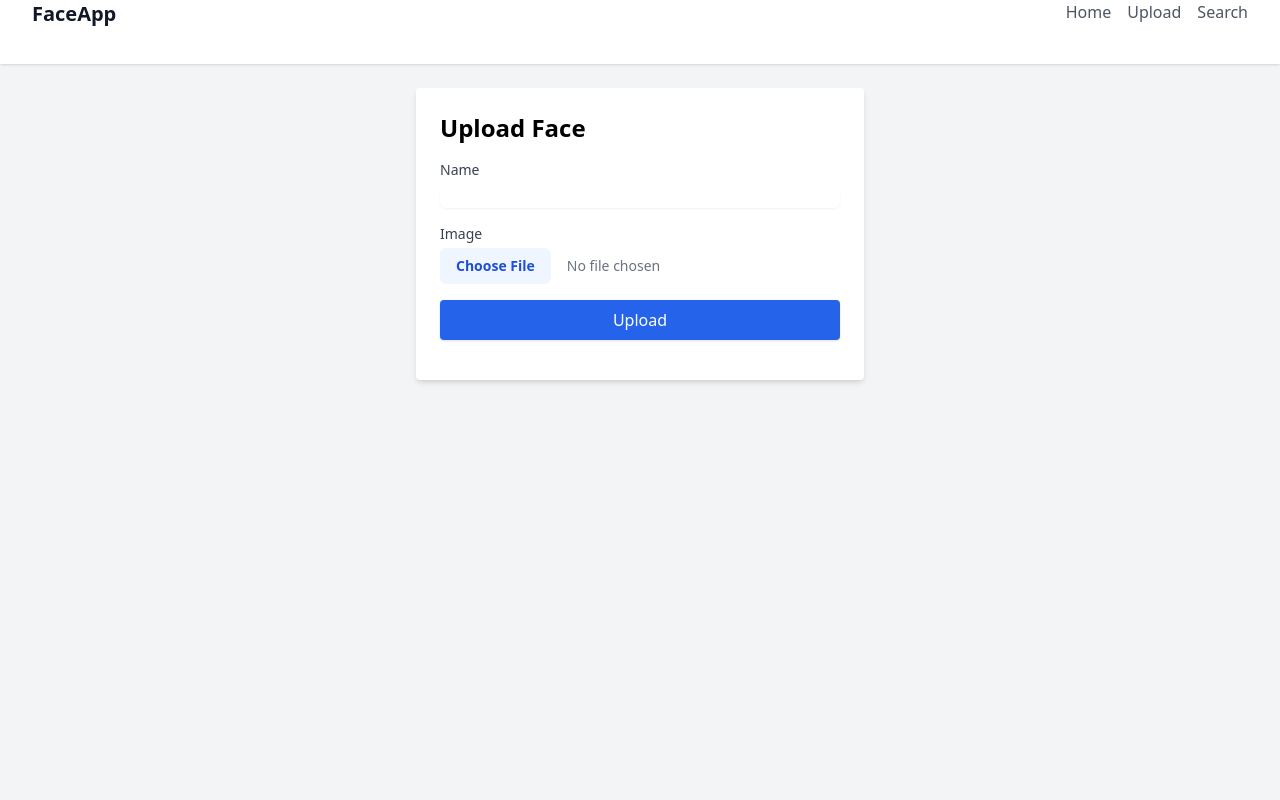
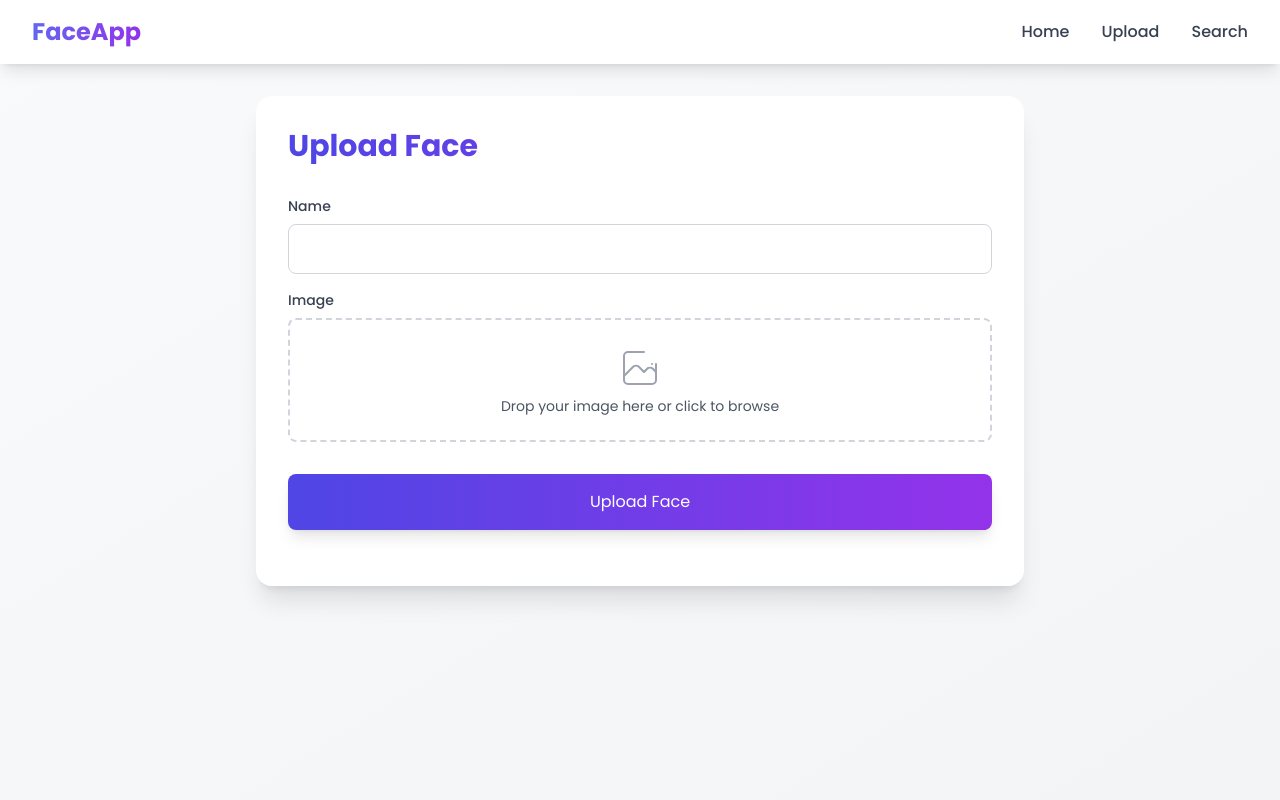
Before and after one commit to imamulikhlas/AlbumPeopleChecker, a Flask app: page /upload in a window 1280 px wide. Run offline with Flask 3, Linux system fonts and the light colour scheme; parts of the project's set-up code (start-up, migrations or seed data) failed here and were passed over; some libraries are stand-ins or nearby versions.

Commit message:
Make New UI

```diff
--- a/Python/app.py
+++ b/Python/app.py
@@ -11,11 +11,14 @@ from werkzeug.utils import secure_filename
 from functools import lru_cache
 import logging
 from mysql.connector import pooling
+from dotenv import load_dotenv
 
+# Load environment variables dari file .env
+load_dotenv()
 
 # Konfigurasi
-UPLOAD_DIR = "Python/static/images_upload"
-SEARCH_DIR = "Python/static/images_search"
+UPLOAD_DIR = os.getenv("DB_HOST")
+SEARCH_DIR = os.getenv("SEARCH_DIR")
 ALLOWED_EXTENSIONS = {'png', 'jpg', 'jpeg'}
 MAX_FILE_SIZE = 5 * 1024 * 1024  # 10MB
 MAX_IMAGE_DIMENSION = 1920  # Maximum width/height in pixels
@@ -30,12 +33,12 @@ logger = logging.getLogger(__name__)
 
 # Konfigurasi koneksi pool database
 dbconfig = {
-    "host": "localhost",
-    "user": "root",
-    "password": "password",
-    "database": "face_recognition",
-    "pool_name": "mypool",
-    "pool_size": 5
+    "host": os.getenv("DB_HOST"),
+    "user": os.getenv("DB_USER"),
+    "password": os.getenv("DB_PASSWORD"),
+    "database": os.getenv("DB_NAME"),
+    "pool_name": os.getenv("DB_POOL_NAME"),
+    "pool_size": int(os.getenv("DB_POOL_SIZE", 5))  # Default 5 jika tidak diset
 }
 
 try:
@@ -136,7 +139,7 @@ def save_face_to_db(name: str, encoding: Any, file_name: str) -> None:
         conn.close()
 
 # Constants
-ITEMS_PER_PAGE = 5  # Jumlah item per halaman
+ITEMS_PER_PAGE = int(os.getenv("ITEMS_PER_PAGE"))  # Jumlah item per halaman
 
 def prepare_paginated_response(matches: List[Dict[str, Any]], page: int = 1) -> Dict[str, Any]:
     """
@@ -170,7 +173,7 @@ def prepare_paginated_response(matches: List[Dict[str, Any]], page: int = 1) ->
 
 @app.route("/add_known_face", methods=["POST"])
 def add_known_face():
-    """Add new face endpoint with improved validation and error handling."""
+    """Add new face endpoint that supports multiple faces in one image."""
     try:
         if 'name' not in request.form:
             return jsonify({"error": "Name is required"}), 400
@@ -195,28 +198,37 @@ def add_known_face():
         try:
             # Verify face encoding
             image = face_recognition.load_image_file(file_path)
-            encodings = face_recognition.face_encodings(image)
+            face_locations = face_recognition.face_locations(image)
+            encodings = face_recognition.face_encodings(image, face_locations)
 
             if not encodings:
                 os.remove(file_path)
                 return jsonify({"error": "No face detected in the uploaded image"}), 400
 
-            if len(encodings) > 1:
-                os.remove(file_path)
-                return jsonify({"error": "Multiple faces detected. Please upload an image with only one face"}), 400
+            # Save each face detected in the image
+            saved_faces = []
+            for i, encoding in enumerate(encodings):
+                # Generate a unique name for each face if multiple faces
+                face_name = f"{name}" if len(encodings) == 1 else f"{name}_{i+1}"
 
-            # Save to database
-            save_face_to_db(name, encodings[0], new_file_name)
+                # Save to database
+                save_face_to_db(face_name, encoding, new_file_name)
+                saved_faces.append(face_name)
 
             return jsonify({
-                "message": f"{name} added successfully!",
-                "file_name": new_file_name
+                "message": f"Successfully added {len(saved_faces)} faces!",
+                "details": {
+                    "file_name": new_file_name,
+                    "faces_detected": len(saved_faces),
+                    "saved_names": saved_faces
+                }
             }), 200
 
         except Exception as e:
             # Clean up file if processing fails
             if os.path.exists(file_path):
                 os.remove(file_path)
+            logger.error(f"Error processing image: {str(e)}")
             raise
 
     except Exception as e:
@@ -225,13 +237,17 @@ def add_known_face():
 
 @app.route("/find_face", methods=["POST"])
 def find_face():
-    """Find face endpoint with pagination."""
+    """Find face endpoint with pagination and improved similarity threshold."""
     try:
         if 'file' not in request.files:
             return jsonify({"error": "File is required"}), 400
 
         file = request.files['file']
         page = int(request.form.get('page', 1))  # Get requested page
+
+        # Threshold untuk similarity (0.0 - 1.0)
+        # Semakin tinggi nilai threshold, semakin ketat matching-nya
+        SIMILARITY_THRESHOLD = 0.5  # Sesuaikan nilai ini sesuai kebutuhan
 
         is_valid, error_message = validate_image_file(file)
         if not is_valid:
@@ -255,21 +271,39 @@ def find_face():
 
             # Get face matches
             known_encodings, known_names, file_names = load_faces_from_db()
-            results = face_recognition.compare_faces(known_encodings, uploaded_encodings[0], tolerance=0.6)
+            results = face_recognition.compare_faces(known_encodings, uploaded_encodings[0], tolerance=0.4)  # Menurunkan tolerance untuk matching yang lebih ketat
             face_distances = face_recognition.face_distance(known_encodings, uploaded_encodings[0])
 
-            matches = [
-                {
-                    "name": known_names[i],
-                    "similarity_score": round(1 - distance, 2),
-                    "file_name": file_names[i]
-                }
-                for i, (match, distance) in enumerate(zip(results, face_distances))
-                if match
-            ]
+            matches = []
+            for i, (match, distance) in enumerate(zip(results, face_distances)):
+                similarity_score = round(1 - distance, 2)
+                # Hanya tambahkan ke matches jika similarity score melebihi threshold
+                if match and similarity_score >= SIMILARITY_THRESHOLD:
+                    matches.append({
+                        "name": known_names[i],
+                        "similarity_score": similarity_score,
+                        "file_name": file_names[i],
+                        "confidence_level": get_confidence_level(similarity_score)  # Fungsi baru untuk kategorisasi
+                    })
 
             # Sort matches by similarity score
             matches.sort(key=lambda x: x['similarity_score'], reverse=True)
+
+            # Jika tidak ada matches yang memenuhi threshold
+            if not matches:
+                return jsonify({
+                    "match": False,
+                    "message": "No faces found with sufficient similarity score",
+                    "matches": [],
+                    "pagination": {
+                        "current_page": 1,
+                        "total_pages": 0,
+                        "total_items": 0,
+                        "items_per_page": ITEMS_PER_PAGE,
+                        "has_next": False,
+                        "has_prev": False
+                    }
+                })
 
             # Prepare paginated response
             response_data = prepare_paginated_response(matches, page)
@@ -283,6 +317,19 @@ def find_face():
     except Exception as e:
         logger.error(f"Error in find_face: {str(e)}")
         return jsonify({"error": "Internal server error"}), 500
+
+def get_confidence_level(similarity_score: float) -> str:
+    """
+    Mengkategorikan similarity score ke dalam level kepercayaan.
+    """
+    if similarity_score >= 0.85:
+        return "Very High"
+    elif similarity_score >= 0.75:
+        return "High"
+    elif similarity_score >= 0.65:
+        return "Medium"
+    else:
+        return "Low"
 
 # Routes
 @app.route("/")
--- a/Python/static/js/script.js
+++ b/Python/static/js/script.js
@@ -205,6 +205,51 @@ const renderPagination = (pagination, containerId) => {
     `;
 };
 
+// // Render search results
+// const renderSearchResults = (results) => {
+//     const resultsDiv = document.getElementById('searchResults');
+//     if (!resultsDiv) return;
+
+//     if (results.match) {
+//         resultsDiv.innerHTML = `
+//             <div class="mt-6">
+//                 <h3 class="text-lg font-semibold mb-4">
+//                     Found ${results.pagination.total_items} match${results.pagination.total_items > 1 ? 'es' : ''}
+//                     (Showing page ${results.pagination.current_page} of ${results.pagination.total_pages})
+//                 </h3>
+//                 <div class="space-y-4">
+//                     ${results.matches.map(match => `
+//                         <div class="bg-white rounded-lg shadow-md p-4 flex items-center space-x-4 hover:shadow-lg transition-shadow duration-300">
+//                             <img src="/static/images_upload/${match.file_name}"
+//                                  alt="${match.name}"
+//                                  class="w-16 h-16 rounded-full object-cover border-2 border-blue-500">
+//                             <div class="flex-1">
+//                                 <h4 class="font-semibold text-lg text-gray-900">${match.name}</h4>
+//                                 <div class="flex items-center mt-2">
+//                                     <div class="flex-1 bg-gray-200 rounded-full h-2">
+//                                         <div class="bg-blue-600 rounded-full h-2 transition-all duration-500"
+//                                              style="width: ${match.similarity_score * 100}%"></div>
+//                                     </div>
+//                                     <span class="ml-2 text-sm text-gray-600 font-medium">
+//                                         ${(match.similarity_score * 100).toFixed(1)}%
+//                                     </span>
+//                                 </div>
+//                             </div>
+//                         </div>
+//                     `).join('')}
+//                 </div>
+//                 <div id="paginationControls" class="mt-6"></div>
+//             </div>
+//         `;
+
+//         // Render pagination controls
+//         renderPagination(results.pagination, 'paginationControls');
+//     } else {
+//         showMessage('searchResults', results.message || 'No matching faces found.', 'info');
+//     }
+// };
+
+// Render search results
 // Render search results
 const renderSearchResults = (results) => {
     const resultsDiv = document.getElementById('searchResults');
@@ -217,25 +262,15 @@ const renderSearchResults = (results) => {
                     Found ${results.pagination.total_items} match${results.pagination.total_items > 1 ? 'es' : ''}
                     (Showing page ${results.pagination.current_page} of ${results.pagination.total_pages})
                 </h3>
-                <div class="space-y-4">
-                    ${results.matches.map(match => `
-                        <div class="bg-white rounded-lg shadow-md p-4 flex items-center space-x-4 hover:shadow-lg transition-shadow duration-300">
+                <div class="grid grid-cols-1 sm:grid-cols-2 md:grid-cols-3 lg:grid-cols-4 gap-4">
+                    ${results.matches.map((match, index) => `
+                        <figure class="text-center">
                             <img src="/static/images_upload/${match.file_name}"
                                  alt="${match.name}"
-                                 class="w-16 h-16 rounded-full object-cover border-2 border-blue-500">
-                            <div class="flex-1">
-                                <h4 class="font-semibold text-lg text-gray-900">${match.name}</h4>
-                                <div class="flex items-center mt-2">
-                                    <div class="flex-1 bg-gray-200 rounded-full h-2">
-                                        <div class="bg-blue-600 rounded-full h-2 transition-all duration-500"
-                                             style="width: ${match.similarity_score * 100}%"></div>
-                                    </div>
-                                    <span class="ml-2 text-sm text-gray-600 font-medium">
-                                        ${(match.similarity_score * 100).toFixed(1)}%
-                                    </span>
-                                </div>
-                            </div>
-                        </div>
+                                 class="w-full h-48 object-cover rounded-lg shadow-md cursor-pointer"
+                                 onclick="viewImage('/static/images_upload/${match.file_name}', '${match.name}')">
+                            <figcaption class="mt-2 text-sm text-gray-700">${match.name}</figcaption>
+                        </figure>
                     `).join('')}
                 </div>
                 <div id="paginationControls" class="mt-6"></div>
@@ -248,6 +283,48 @@ const renderSearchResults = (results) => {
         showMessage('searchResults', results.message || 'No matching faces found.', 'info');
     }
 };
+
+// Function to view image
+const viewImage = (imageUrl, imageName) => {
+    const modalContainer = document.getElementById('imageModal');
+    if (!modalContainer) return;
+
+    modalContainer.innerHTML = `
+        <div class="fixed inset-0 bg-black bg-opacity-50 flex items-center justify-center z-50">
+            <div class="bg-white rounded-lg shadow-lg overflow-hidden w-11/12 md:w-1/2">
+                <button
+                    class="absolute top-2 right-2 bg-red-500 text-white rounded-full p-1 hover:bg-red-600 transition duration-200"
+                    onclick="closeImageModal()">
+                    <svg class="w-5 h-5" fill="none" stroke="currentColor" viewBox="0 0 24 24">
+                        <path stroke-linecap="round" stroke-linejoin="round" stroke-width="2" d="M6 18L18 6M6 6l12 12"/>
+                    </svg>
+                </button>
+                <img src="${imageUrl}" alt="${imageName}" class="w-full object-contain">
+                <div class="p-4 text-center">
+                    <h3 class="text-lg font-semibold">${imageName}</h3>
+                </div>
+            </div>
+        </div>
+    `;
+};
+
+// Function to close the modal
+const closeImageModal = () => {
+    const modalContainer = document.getElementById('imageModal');
+    if (modalContainer) {
+        modalContainer.innerHTML = '';
+    }
+};
+
+// Initialize container for modal
+document.addEventListener('DOMContentLoaded', () => {
+    if (!document.getElementById('imageModal')) {
+        const modalDiv = document.createElement('div');
+        modalDiv.id = 'imageModal';
+        document.body.appendChild(modalDiv);
+    }
+});
+
 
 // Change page function
 const changePage = async (page) => {
--- a/Python/templates/base.html
+++ b/Python/templates/base.html
@@ -5,23 +5,58 @@
     <meta name="viewport" content="width=device-width, initial-scale=1.0">
     <title>Face Recognition App</title>
     <script src="https://cdn.tailwindcss.com"></script>
+    <link href="https://fonts.googleapis.com/css2?family=Poppins:wght@300;400;500;600;700&display=swap" rel="stylesheet">
+    <script src="https://unpkg.com/aos@2.3.1/dist/aos.js"></script>
+    <link href="https://unpkg.com/aos@2.3.1/dist/aos.css" rel="stylesheet">
+    <style>
+        body {
+            font-family: 'Poppins', sans-serif;
+        }
+        .gradient-bg {
+            background: linear-gradient(135deg, #6366f1 0%, #a855f7 100%);
+        }
+        .glass-effect {
+            background: rgba(255, 255, 255, 0.95);
+            backdrop-filter: blur(10px);
+        }
+        .hover-scale {
+            transition: transform 0.3s ease;
+        }
+        .hover-scale:hover {
+            transform: scale(1.02);
+        }
+    </style>
 </head>
-<body class="bg-gray-100">
-    <nav class="bg-white shadow">
+<body class="bg-gradient-to-br from-gray-50 to-gray-100 min-h-screen">
+    <!-- Animated Navigation -->
+    <nav class="glass-effect fixed w-full shadow-lg z-50">
         <div class="max-w-7xl mx-auto px-4 sm:px-6 lg:px-8">
-            <div class="flex justify-between h-16">
-                <a href="{{ url_for('home') }}" class="text-xl font-bold text-gray-900">FaceApp</a>
-                <div class="flex space-x-4">
-                    <a href="{{ url_for('home') }}" class="text-gray-600 hover:text-gray-900">Home</a>
-                    <a href="{{ url_for('upload') }}" class="text-gray-600 hover:text-gray-900">Upload</a>
-                    <a href="{{ url_for('search') }}" class="text-gray-600 hover:text-gray-900">Search</a>
+            <div class="flex justify-between items-center h-16">
+                <a href="{{ url_for('home') }}" class="flex items-center space-x-2">
+                    <span class="text-2xl font-bold bg-clip-text text-transparent bg-gradient-to-r from-indigo-500 to-purple-600">
+                        FaceApp
+                    </span>
+                </a>
+                <div class="flex space-x-8">
+                    <a href="{{ url_for('home') }}" class="text-gray-700 hover:text-indigo-600 font-medium transition-colors">Home</a>
+                    <a href="{{ url_for('upload') }}" class="text-gray-700 hover:text-indigo-600 font-medium transition-colors">Upload</a>
+                    <a href="{{ url_for('search') }}" class="text-gray-700 hover:text-indigo-600 font-medium transition-colors">Search</a>
                 </div>
             </div>
         </div>
     </nav>
-    <div class="container mx-auto mt-6">
+
+    <!-- Main Content with top padding for fixed nav -->
+    <div class="container mx-auto pt-24 px-4 sm:px-6 lg:px-8">
         {% block content %}{% endblock %}
     </div>
     <script src="{{ url_for('static', filename='js/script.js') }}"></script>
+
+    <script>
+        AOS.init({
+            duration: 800,
+            once: true
+        });
+    </script>
 </body>
 </html>
--- a/Python/templates/upload.html
+++ b/Python/templates/upload.html
@@ -1,28 +1,40 @@
 {% extends "base.html" %}
 {% block content %}
-<div class="max-w-md mx-auto bg-white p-6 shadow-md rounded">
-    <h2 class="text-2xl font-bold mb-4">Upload Face</h2>
-    <form id="uploadForm">
-        <div class="form-content">
-            <div class="mb-4">
-                <label for="name" class="block text-sm font-medium text-gray-700">Name</label>
+<div class="max-w-3xl mx-auto" data-aos="fade-up">
+    <div class="glass-effect p-8 rounded-2xl shadow-xl">
+        <h2 class="text-3xl font-bold mb-8 bg-clip-text text-transparent bg-gradient-to-r from-indigo-600 to-purple-600">
+            Upload Face
+        </h2>
+        <form id="uploadForm" class="space-y-6">
+            <div class="space-y-4">
+                <div>
+                    <label for="name" class="block text-sm font-medium text-gray-700 mb-2">Name</label>
                     <input type="text" id="name" name="name"
-                       class="mt-1 block w-full rounded-md border-gray-300 shadow-sm focus:border-blue-500 focus:ring-blue-500"
+                           class="w-full px-4 py-3 rounded-lg border border-gray-300 focus:ring-2 focus:ring-indigo-500 focus:border-transparent transition-colors"
                            required>
                 </div>
-            <div class="mb-4">
-                <label for="file" class="block text-sm font-medium text-gray-700">Image</label>
+                <div class="relative">
+                    <label for="file" class="block text-sm font-medium text-gray-700 mb-2">Image</label>
+                    <div class="relative border-2 border-dashed border-gray-300 rounded-lg p-6 hover:border-indigo-500 transition-colors">
                         <input type="file" id="file" name="file"
-                       class="mt-1 block w-full text-sm text-gray-500 file:mr-4 file:py-2 file:px-4 file:rounded-md file:border-0 file:text-sm file:font-semibold file:bg-blue-50 file:text-blue-700 hover:file:bg-blue-100"
+                               class="absolute inset-0 w-full h-full opacity-0 cursor-pointer"
                                accept="image/*" required>
-                <div id="uploadPreviewContainer"></div>
+                        <div class="text-center">
+                            <svg class="mx-auto h-12 w-12 text-gray-400" stroke="currentColor" fill="none" viewBox="0 0 48 48">
+                                <path d="M28 8H12a4 4 0 00-4 4v20m32-12v8m0 0v8a4 4 0 01-4 4H12a4 4 0 01-4-4v-4m32-4l-3.172-3.172a4 4 0 00-5.656 0L28 28M8 32l9.172-9.172a4 4 0 015.656 0L28 28m0 0l4-4m4-4h.01" stroke-width="2" stroke-linecap="round" stroke-linejoin="round" />
+                            </svg>
+                            <p class="mt-1 text-sm text-gray-600">Drop your image here or click to browse</p>
+                        </div>
+                    </div>
+                    <div id="uploadPreviewContainer" class="mt-4"></div>
                 </div>
                 <button type="submit"
-                    class="w-full bg-blue-600 text-white px-4 py-2 rounded shadow hover:bg-blue-700 transition duration-200">
-                Upload
+                        class="w-full py-4 bg-gradient-to-r from-indigo-600 to-purple-600 text-white rounded-lg shadow-lg hover:shadow-xl transition-all hover-scale">
+                    Upload Face
                 </button>
             </div>
         </form>
-    <div id="uploadMessage" class="mt-4"></div>
+        <div id="uploadMessage" class="mt-6 text-center"></div>
+    </div>
 </div>
 {% endblock %}
```
Also changed, not shown: Python/templates/home.html (+19 -4 lines), Python/templates/search.html (+23 -11 lines), 2 other files. Lines whose indentation alone changed are shown as unchanged.
